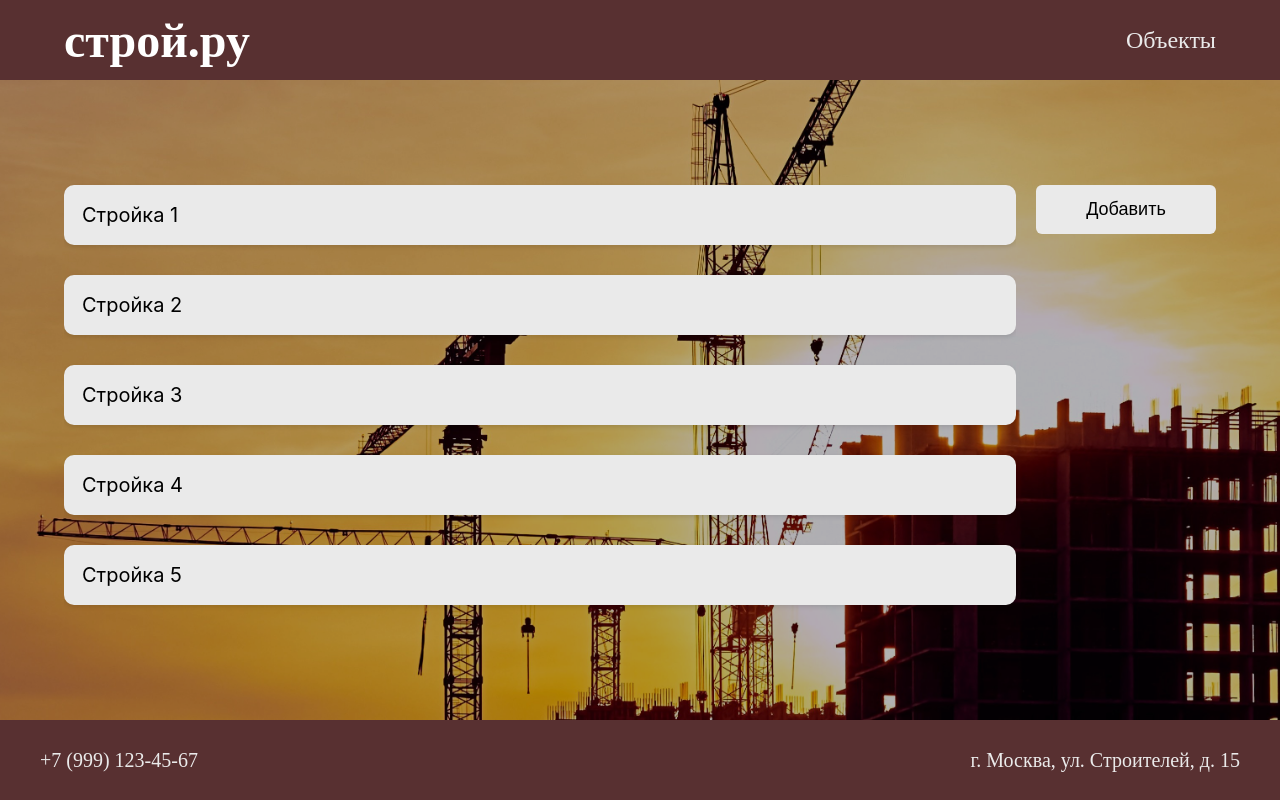
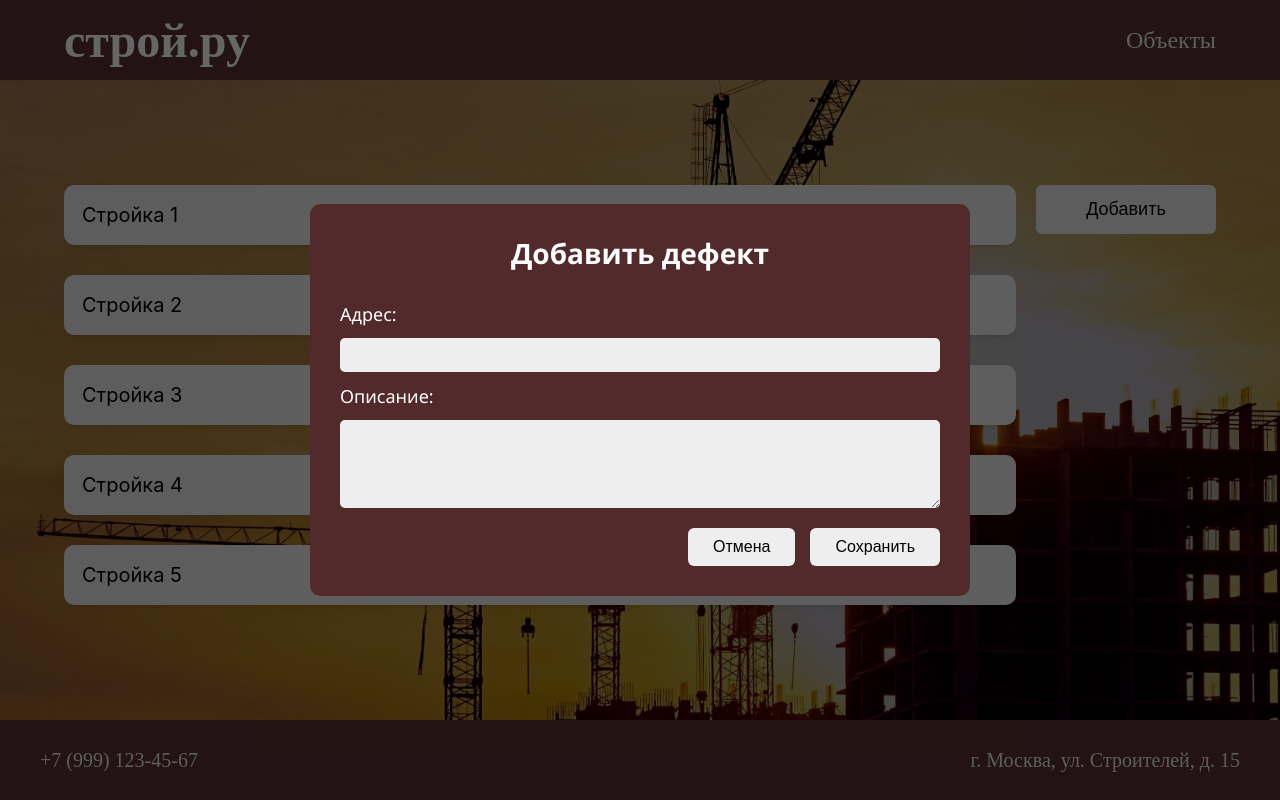
Before and after one commit to MarsiFrilex/TRSF_N1, a Vue app in the folder frontend/: page / in a window 1280 px wide. Both pictures are taken after a click on the button "Добавить". Built offline with nearby package versions, Linux system fonts and the light colour scheme.

Commit message:
Add modals

```diff
--- a/frontend/src/modals/CreateAccountModal.vue
+++ b/frontend/src/modals/CreateAccountModal.vue
@@ -1,11 +1,149 @@
+<template>
+    <div class="modal-overlay" v-if="show">
+        <div class="modal-window">
+            <h2>Создать аккаунт сотрудника</h2>
+
+            <div class="modal-content">
+                <div class="form-section">
+                    <label>Имя:</label>
+                    <input type="text" v-model="form.name" />
+
+                    <label>Роль:</label>
+                    <select v-model="form.role">
+                        <option value="" disabled>Выберите роль</option>
+                        <option value="admin">Администратор</option>
+                        <option value="engineer">Инженер</option>
+                        <option value="worker">Рабочий</option>
+                    </select>
+
+                    <label>Почта:</label>
+                    <input type="email" v-model="form.email" />
+
+                    <label>Пароль:</label>
+                    <input type="password" v-model="form.password" />
+                </div>
+            </div>
+
+            <div class="modal-buttons">
+                <button @click="$emit('cancel')">Отмена</button>
+                <button class="save" @click="save">Сохранить</button>
+            </div>
+        </div>
+    </div>
+</template>
+
 <script setup>
+import { ref } from "vue";
 
+const props = defineProps({
+    show: Boolean,
+});
+
+const emit = defineEmits(["save", "cancel"]);
+
+const form = ref({
+    name: "",
+    role: "",
+    email: "",
+    password: "",
+});
+
+function save() {
+    emit("save", { ...form.value });
+}
 </script>
 
-<template>
+<style scoped>
+/* Общие стили */
+.modal-overlay {
+    position: fixed;
+    inset: 0;
+    background: rgba(0, 0, 0, 0.6);
+    display: flex;
+    align-items: center;
+    justify-content: center;
+    z-index: 1000;
+}
 
-</template>
+.modal-window {
+    background: #532a2b;
+    color: #fff;
+    border-radius: 10px;
+    padding: 30px;
+    width: 600px;
+    display: flex;
+    flex-direction: column;
+    gap: 20px;
+    font-family: "Segoe UI", sans-serif;
+}
 
-<style scoped>
+.modal-window h2 {
+    text-align: center;
+    font-size: 26px;
+    margin-bottom: 10px;
+}
 
+/* Контент */
+.modal-content {
+    display: flex;
+    flex-direction: column;
+    gap: 15px;
+}
+
+.form-section {
+    display: flex;
+    flex-direction: column;
+    gap: 12px;
+}
+
+.form-section label {
+    font-size: 18px;
+}
+
+.form-section input,
+.form-section select {
+    background: #eee;
+    color: #000;
+    border: none;
+    border-radius: 5px;
+    padding: 8px;
+    font-size: 16px;
+    width: 100%;
+    box-sizing: border-box;
+}
+
+.form-section select {
+    cursor: pointer;
+}
+
+/* Кнопки */
+.modal-buttons {
+    display: flex;
+    justify-content: flex-end;
+    gap: 15px;
+}
+
+.modal-buttons button {
+    background: #eee;
+    color: #000;
+    border: none;
+    padding: 10px 25px;
+    font-size: 16px;
+    border-radius: 6px;
+    cursor: pointer;
+    transition: background 0.2s ease;
+}
+
+.modal-buttons button:hover {
+    background: #ddd;
+}
+
+.modal-buttons .save {
+    background: #fff;
+    font-weight: 600;
+}
+
+.modal-buttons .save:hover {
+    background: #f0f0f0;
+}
 </style>
--- a/frontend/src/modals/CreateObjectModal.vue
+++ b/frontend/src/modals/CreateObjectModal.vue
@@ -1,11 +1,127 @@
+<template>
+    <div class="modal-overlay" v-if="show">
+        <div class="modal-window">
+            <h2>Добавить дефект</h2>
+
+            <div class="modal-content">
+                <div class="form-section">
+                    <label>Адрес:</label>
+                    <input type="text" v-model="form.address" />
+
+                    <label>Описание:</label>
+                    <textarea rows="4" v-model="form.description"></textarea>
+                </div>
+            </div>
+
+            <div class="modal-buttons">
+                <button @click="$emit('cancel')">Отмена</button>
+                <button class="save" @click="save">Сохранить</button>
+            </div>
+        </div>
+    </div>
+</template>
+
 <script setup>
+import { ref, watch } from "vue";
 
+const props = defineProps({
+    show: Boolean,
+});
+
+const emit = defineEmits(["save", "cancel"]);
+
+const form = ref({
+    address: "",
+    description: "",
+});
+
+function save() {
+    emit("save", { ...form.value });
+}
 </script>
 
-<template>
+<style scoped>
+/* Общие стили */
+.modal-overlay {
+    position: fixed;
+    inset: 0;
+    background: rgba(0, 0, 0, 0.6);
+    display: flex;
+    align-items: center;
+    justify-content: center;
+    z-index: 1000;
+}
 
-</template>
+.modal-window {
+    background: #532a2b;
+    color: #fff;
+    border-radius: 10px;
+    padding: 30px;
+    width: 600px;
+    display: flex;
+    flex-direction: column;
+    gap: 20px;
+    font-family: "Segoe UI", sans-serif;
+}
 
-<style scoped>
+.modal-window h2 {
+    text-align: center;
+    font-size: 28px;
+    margin-bottom: 10px;
+}
 
+/* Контент */
+.modal-content {
+    display: flex;
+    flex-direction: column;
+    gap: 15px;
+}
+
+.form-section {
+    display: flex;
+    flex-direction: column;
+    gap: 12px;
+}
+
+.form-section label {
+    font-size: 18px;
+}
+
+.form-section input,
+.form-section textarea {
+    background: #eee;
+    color: #000;
+    border: none;
+    border-radius: 5px;
+    padding: 8px;
+    font-size: 16px;
+    width: 100%;
+    box-sizing: border-box;
+}
+
+/* Кнопки */
+.modal-buttons {
+    display: flex;
+    justify-content: flex-end;
+    gap: 15px;
+}
+
+.modal-buttons button {
+    background: #eee;
+    color: #000;
+    border: none;
+    padding: 10px 25px;
+    font-size: 16px;
+    border-radius: 6px;
+    cursor: pointer;
+    transition: background 0.2s ease;
+}
+
+.modal-buttons button:hover {
+    background: #ddd;
+}
+
+.modal-buttons .save:hover {
+    background: #f0f0f0;
+}
 </style>
--- a/frontend/src/pages/ObjectsPage.vue
+++ b/frontend/src/pages/ObjectsPage.vue
@@ -1,14 +1,31 @@
 <script setup>
+import { ref } from "vue";
 import Header from "@/components/Header.vue";
 import Footer from "@/components/Footer.vue";
+import { useRouter } from "vue-router";
+import CreateObjectModal from "@/modals/CreateObjectModal.vue";
+
+const router = useRouter();
 
 const items = [
-    {id: 1, name: 'Стройка 1'},
-    {id: 2, name: 'Стройка 2'},
-    {id: 3, name: 'Стройка 3'},
-    {id: 4, name: 'Стройка 4'},
-    {id: 5, name: 'Стройка 5'},
+    { id: 1, name: "Стройка 1" },
+    { id: 2, name: "Стройка 2" },
+    { id: 3, name: "Стройка 3" },
+    { id: 4, name: "Стройка 4" },
+    { id: 5, name: "Стройка 5" },
 ];
+
+function goToDefects(id) {
+
+    router.push(`/defects/${id}`);
+}
+
+const showAdd = ref(false);
+
+function handleSave(data) {
+    console.log("Новый дефект:", data);
+    showAdd.value = false;
+}
 
 const isAdmin = true;
 </script>
@@ -22,14 +39,25 @@ const isAdmin = true;
                 <div class="container">
                     <!-- Левая колонка - основной контент -->
                     <div class="content-column">
-                        <div class="content-item" v-for="item in items" :key="item.id">
+                        <div
+                            class="content-item"
+                            v-for="item in items"
+                            :key="item.id"
+                            @click="goToDefects(item.id)"
+                        >
                             {{ item.name }}
                         </div>
                     </div>
 
+                    <CreateObjectModal
+                        :show="showAdd"
+                        @cancel="showAdd = false"
+                        @save="handleSave"
+                    />
+
                     <!-- Правая колонка - кнопки -->
                     <div v-if="isAdmin" class="buttons-column">
-                        <button class="action-btn">
+                        <button class="action-btn" @click="showAdd = true">
                             Добавить
                         </button>
                     </div>
@@ -55,11 +83,6 @@ const isAdmin = true;
     justify-content: center;
 }
 
-body {
-    height: 100%;
-    margin: 0;
-}
-
 .main {
     display: flex;
     align-items: center;
@@ -67,7 +90,7 @@ body {
     background: url('@/assets/background.jpg') no-repeat center center;
     background-size: cover;
     width: 100%;
-    min-height: calc(100vh - 160px); /* Вычитаем высоту хедера и футера */
+    min-height: calc(100vh - 160px);
     position: relative;
 }
 
@@ -91,15 +114,15 @@ body {
     z-index: 2;
 }
 
-/* Левая колонка - основная */
+/* Левая колонка */
 .content-column {
     flex: 1;
-    padding-right: 0;
     padding-top: 20px;
     max-height: 70vh;
     overflow-y: auto;
 }
 
+/* Карточки объектов */
 .content-item {
     background: #EAEAEA;
     padding: 18px;
@@ -108,13 +131,15 @@ body {
     margin-bottom: 30px;
     border-radius: 10px;
     box-shadow: 0 2px 4px rgba(0, 0, 0, 0.1);
+    cursor: pointer;
+    transition: background 0.3s;
 }
 
 .content-item:hover {
     background: #CCC;
 }
 
-/* Правая колонка - кнопки */
+/* Правая колонка */
 .buttons-column {
     width: 180px;
     padding-left: 20px;
@@ -157,9 +182,5 @@ body {
         flex: 1;
         margin-left: 5px;
     }
-
-    .content-column {
-        padding-right: 0;
-    }
 }
 </style>
```
